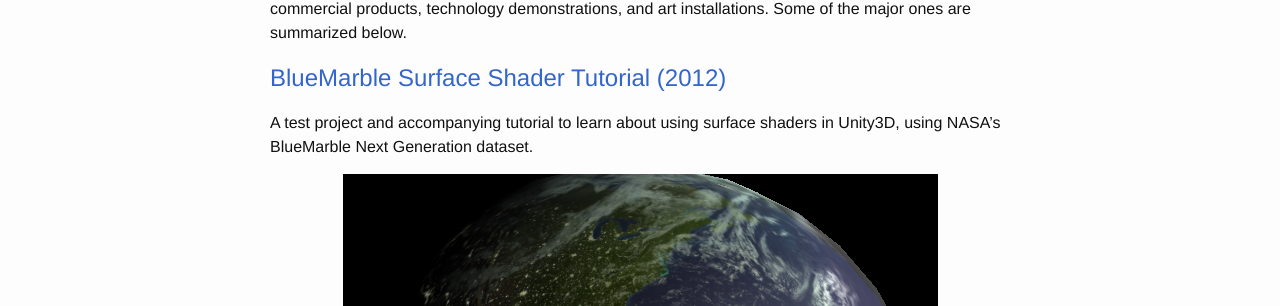
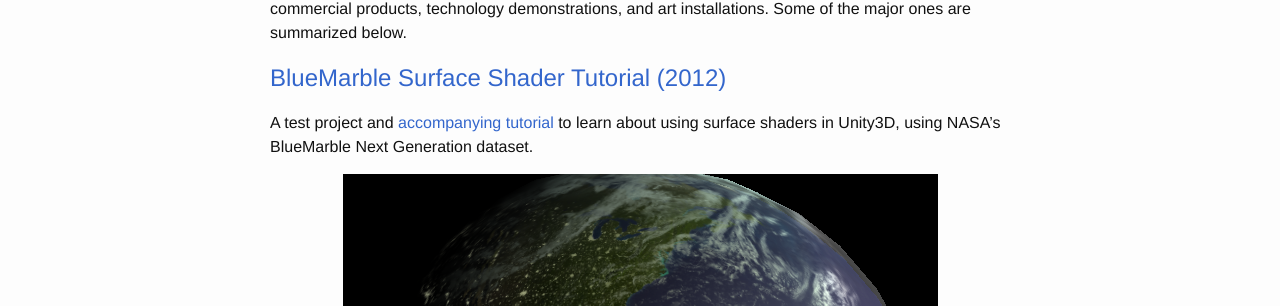
Before and after one commit to mmechtley/mmechtley.github.io, a Jekyll site: the page built from portfolio.md, in a window 1280 px wide and 900 px high. Shown: the part 185-491 px from the top of the window. Built offline with Jekyll 4.4.1, drawn with Linux system fonts in a browser that asks for light colours; part of the change alters nothing that is shown.

```diff
--- a/portfolio.md
+++ b/portfolio.md
@@ -5,7 +5,7 @@ title: Project Portfolio
 Outside of my scientific research, I have worked on projects in games and interactive media, including commercial products, technology demonstrations, and art installations. Some of the major ones are summarized below.
 
 # BlueMarble Surface Shader Tutorial (2012)
-A test project and accompanying tutorial to learn about using surface shaders in Unity3D, using NASA's BlueMarble Next Generation dataset.
+A test project and [accompanying tutorial]({% post_url 2012-04-24-unity3d-surface-shader-tutorial %}) to learn about using surface shaders in Unity3D, using NASA's BlueMarble Next Generation dataset.
 {% include figure.html url="/blog/assets/2012/Icon-Big.png" alt="Blue Marble Surface Shader Demo"  link="/projects/BlueMarble/" %}
 
 # Power Glove 20th Anniversary Edition (2009)
```
